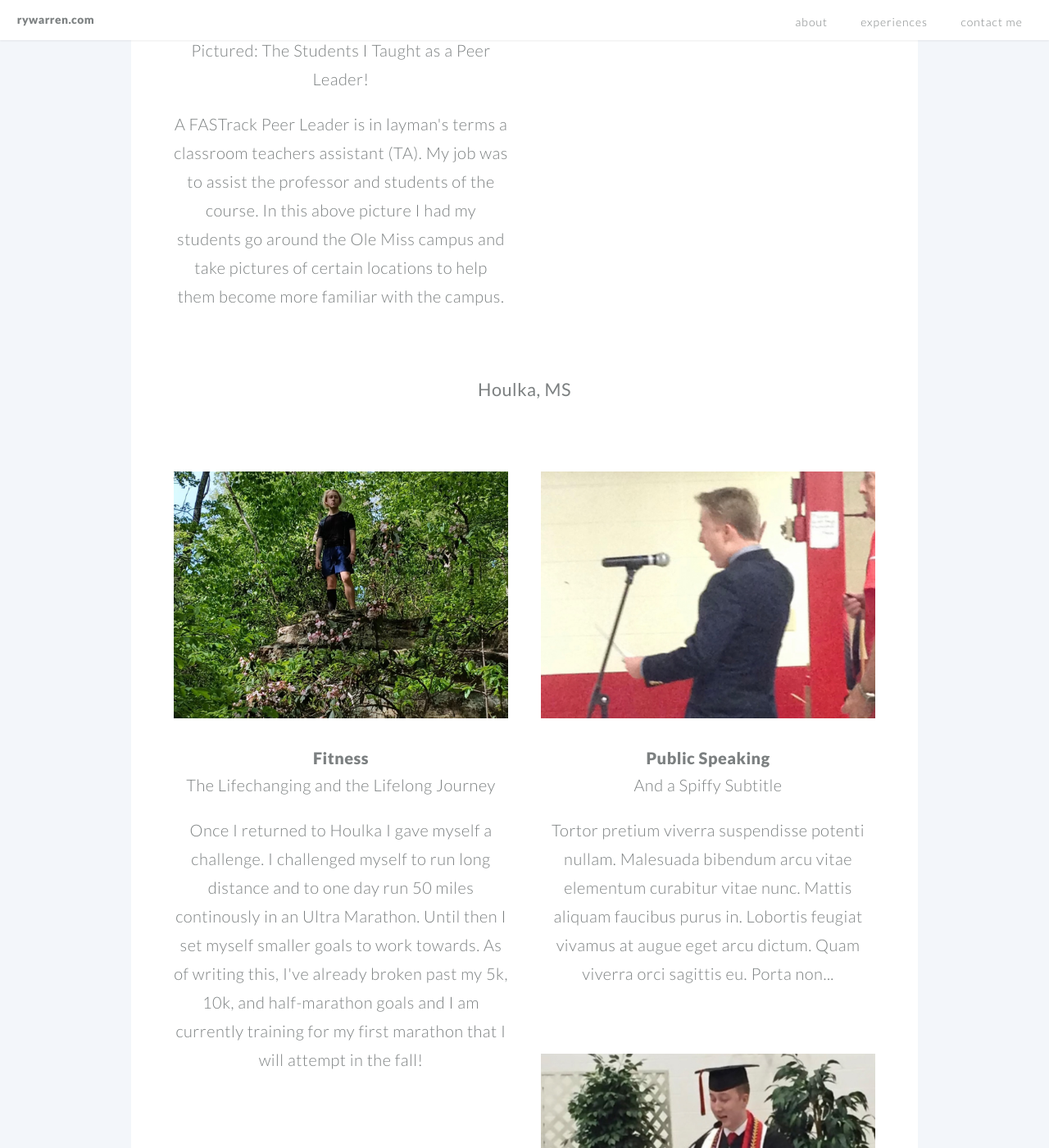
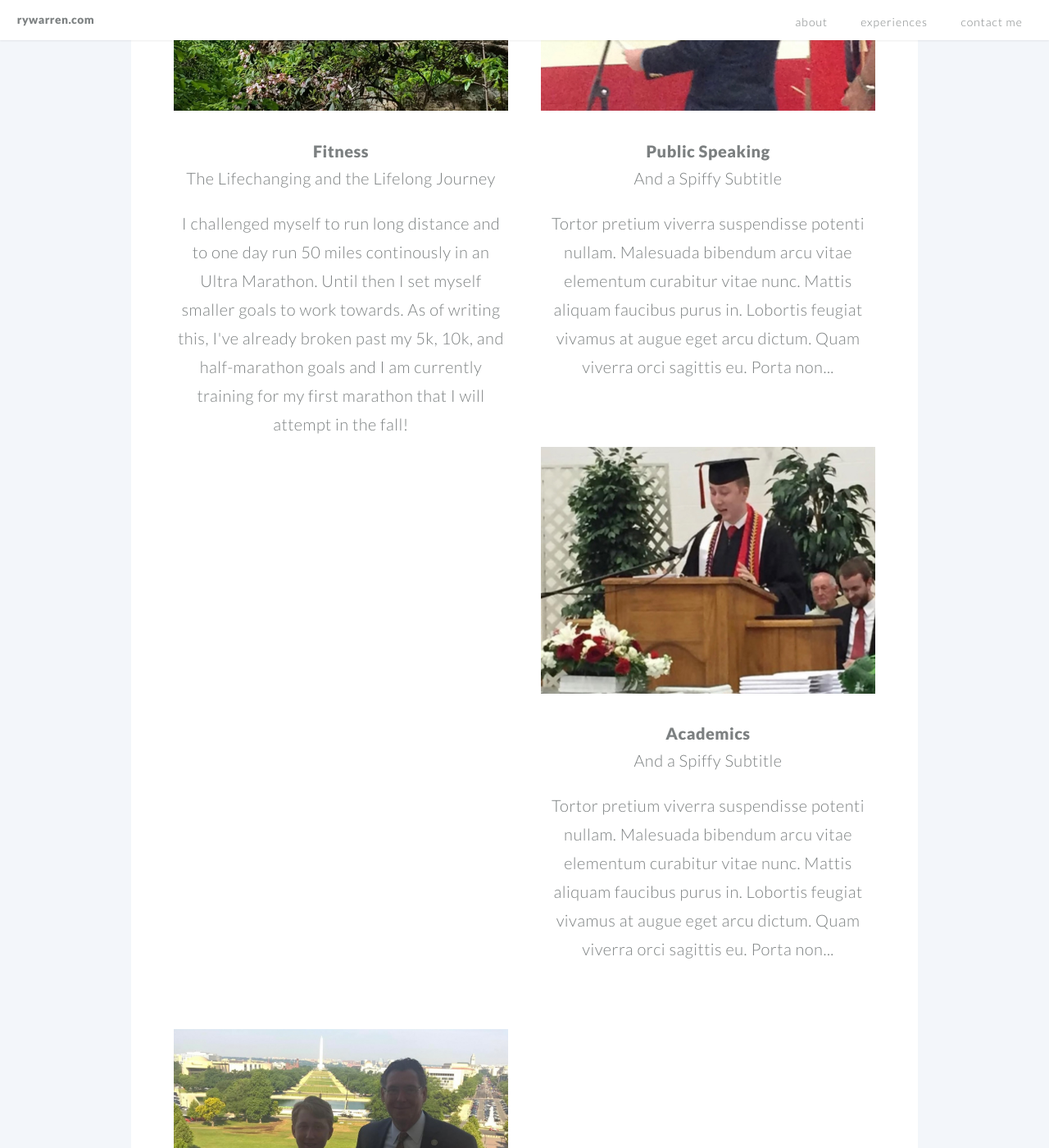
Before and after one commit to RyWarren/RyWarren.github.io, a Jekyll site: the page built from index.md, in a window 1280 px wide and 1400 px high, scrolled down 3918 px. Shown: the whole window at 82% size. Built offline with Jekyll 4.4.1, drawn with Linux system fonts in a browser that asks for light colours; some of the changed text lies outside the part shown.

Commit message:
twenty-first commit

```diff
--- a/_includes/example.html
+++ b/_includes/example.html
@@ -1,3 +1,3 @@
 <h1><a href="#">Delta Tau Delta Vice President</a></h1>
 <h2>DTD Colony 2020-2021<h2>
-<p>As the head of all internal operations at DTD this position was one of my most intense and rigourous undertakings. I served as Vice President from November 2020 to May 2021. My job was to manage all internal affairs, other executives, events, all volunteer works, and our budget. This position has undoubetely prepared me the most for real-world team operations and finance-oriented postions. </p>
+<p>As the head of all internal operations at DTD this position was one of my most intense and rigourous undertakings. I served as Vice President from November 2020 to May 2021. My job was to manage all internal affairs, other executives, events, all volunteer works, and our budget.</p>
--- a/_includes/example5.html
+++ b/_includes/example5.html
@@ -1,3 +1,3 @@
 <h1><a href="#">Fitness</a></h1>
 <h2>The Lifechanging and the Lifelong Journey<h2>
-<p>Once I returned to Houlka I gave myself a challenge. I challenged myself to run long distance and to one day run 50 miles continously in an Ultra Marathon. Until then I set myself smaller goals to work towards. As of writing this, I've already broken past my 5k, 10k, and half-marathon goals and I am currently training for my first marathon that I will attempt in the fall! </p>
+<p>I challenged myself to run long distance and to one day run 50 miles continously in an Ultra Marathon. Until then I set myself smaller goals to work towards. As of writing this, I've already broken past my 5k, 10k, and half-marathon goals and I am currently training for my first marathon that I will attempt in the fall! </p>
```
